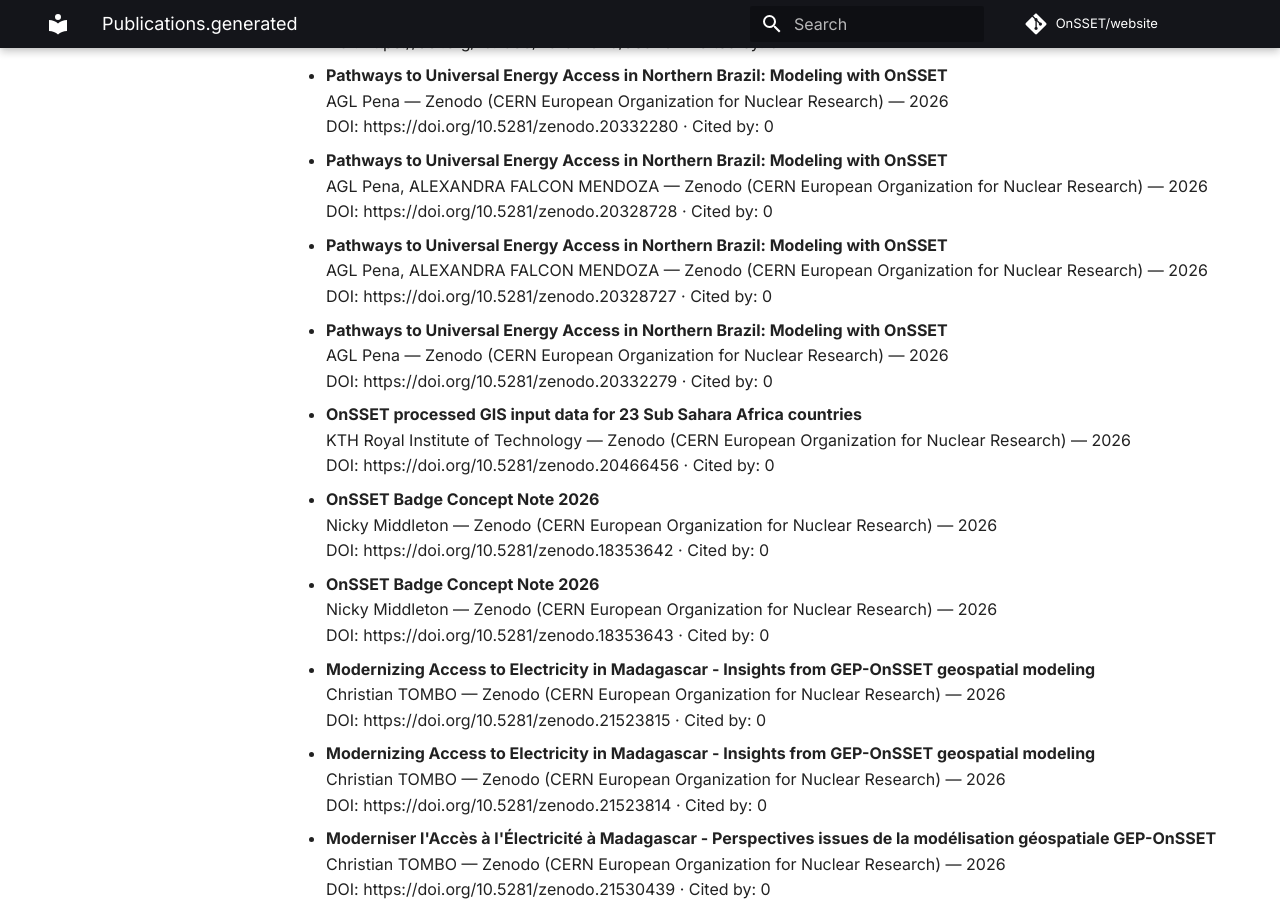
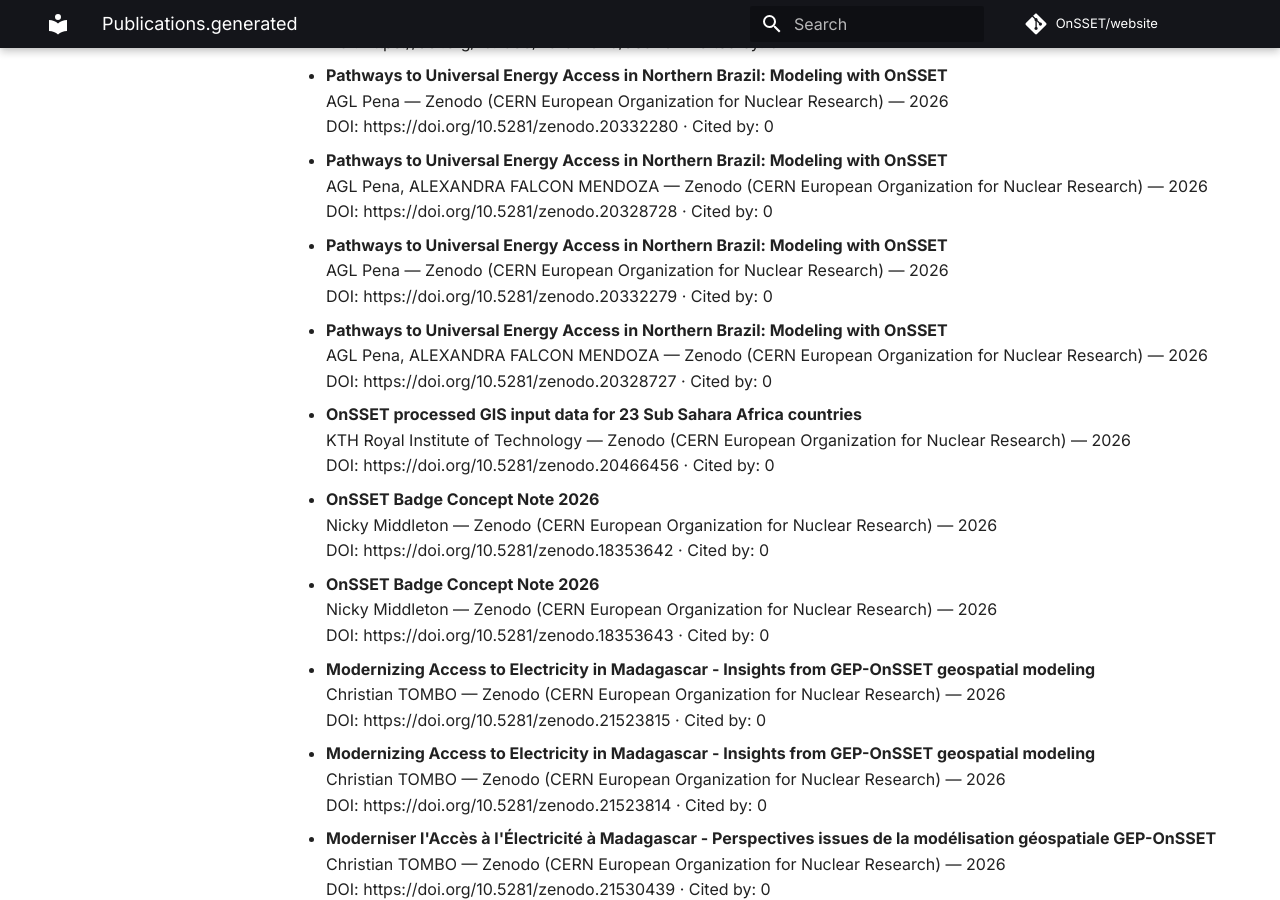
Before and after one commit to OnSSET/website, an MkDocs documentation site: the page built from docs/publications.generated.md, in a window 1280 px wide and 900 px high, scrolled down 1606 px. Built offline with MkDocs 1.6.1 and Material for MkDocs 9.7.7, drawn with Linux system fonts in a browser that asks for light colours; comment, search, counter and statistics services are not loaded; some of the changed text lies outside the part shown.

```diff
--- a/docs/publications.generated.md
+++ b/docs/publications.generated.md
@@ -63,12 +63,12 @@ No results found.
   DOI: https://doi.org/10.5281/zenodo.20328728 · Cited by: 0
 
 - **Pathways to Universal Energy Access in Northern Brazil: Modeling with OnSSET**
+  AGL Pena — Zenodo (CERN European Organization for Nuclear Research) — 2026
+  DOI: https://doi.org/10.5281/zenodo.20332279 · Cited by: 0
+
+- **Pathways to Universal Energy Access in Northern Brazil: Modeling with OnSSET**
   AGL Pena, ALEXANDRA FALCON MENDOZA — Zenodo (CERN European Organization for Nuclear Research) — 2026
   DOI: https://doi.org/10.5281/zenodo.20328727 · Cited by: 0
-
-- **Pathways to Universal Energy Access in Northern Brazil: Modeling with OnSSET**
-  AGL Pena — Zenodo (CERN European Organization for Nuclear Research) — 2026
-  DOI: https://doi.org/10.5281/zenodo.20332279 · Cited by: 0
 
 - **OnSSET processed GIS input data for 23 Sub Sahara Africa countries**
   KTH Royal Institute of Technology — Zenodo (CERN European Organization for Nuclear Research) — 2026
@@ -272,11 +272,11 @@ No results found.
 
 - **EMP-A 2026-OnSSET-Report-Pakistan-Mubeen Shafqat & Saad Nawaz**
   Nawaz Muhammd Saad, Shafqat Mubeen — Zenodo (CERN European Organization for Nuclear Research) — 2026
-  DOI: https://doi.org/10.5281/zenodo.18503218 · Cited by: 0
+  DOI: https://doi.org/10.5281/zenodo.18503217 · Cited by: 0
 
 - **EMP-A 2026-OnSSET-Report-Pakistan-Mubeen Shafqat & Saad Nawaz**
   Nawaz Muhammd Saad, Shafqat Mubeen — Zenodo (CERN European Organization for Nuclear Research) — 2026
-  DOI: https://doi.org/10.5281/zenodo.18503217 · Cited by: 0
+  DOI: https://doi.org/10.5281/zenodo.18503218 · Cited by: 0
 
 - **ELECTRIFICATION PLANNING FOR ZAMBIA USING OPEN-SOURCE SPATIAL ELECTRIFICATION TOOL (OnSSET)**
   Brian Siakweenda, Rejoice Mututsa — Zenodo (CERN European Organization for Nuclear Research) — 2026
@@ -332,11 +332,11 @@ No results found.
 
 - **Achieving Access to electricity for Somali Region, Ethiopia by 2040 using ONSSET.**
   Wubalem Mitike — Zenodo (CERN European Organization for Nuclear Research) — 2026
-  DOI: https://doi.org/10.5281/zenodo.18491003 · Cited by: 0
+  DOI: https://doi.org/10.5281/zenodo.18491004 · Cited by: 0
 
 - **Achieving Access to electricity for Somali Region, Ethiopia by 2040 using ONSSET.**
   Wubalem Mitike — Zenodo (CERN European Organization for Nuclear Research) — 2026
-  DOI: https://doi.org/10.5281/zenodo.18491004 · Cited by: 0
+  DOI: https://doi.org/10.5281/zenodo.18491003 · Cited by: 0
 
 - **A Systematic Literature Review of Applications, Advancements, and Future Research Needs of the Open Source Spatial Electrification Toolkit (OnSSET)**
   Nicola Middleton, Naomi Tan, Mark Howells — Zenodo (CERN European Organization for Nuclear Research) — 2026
```
